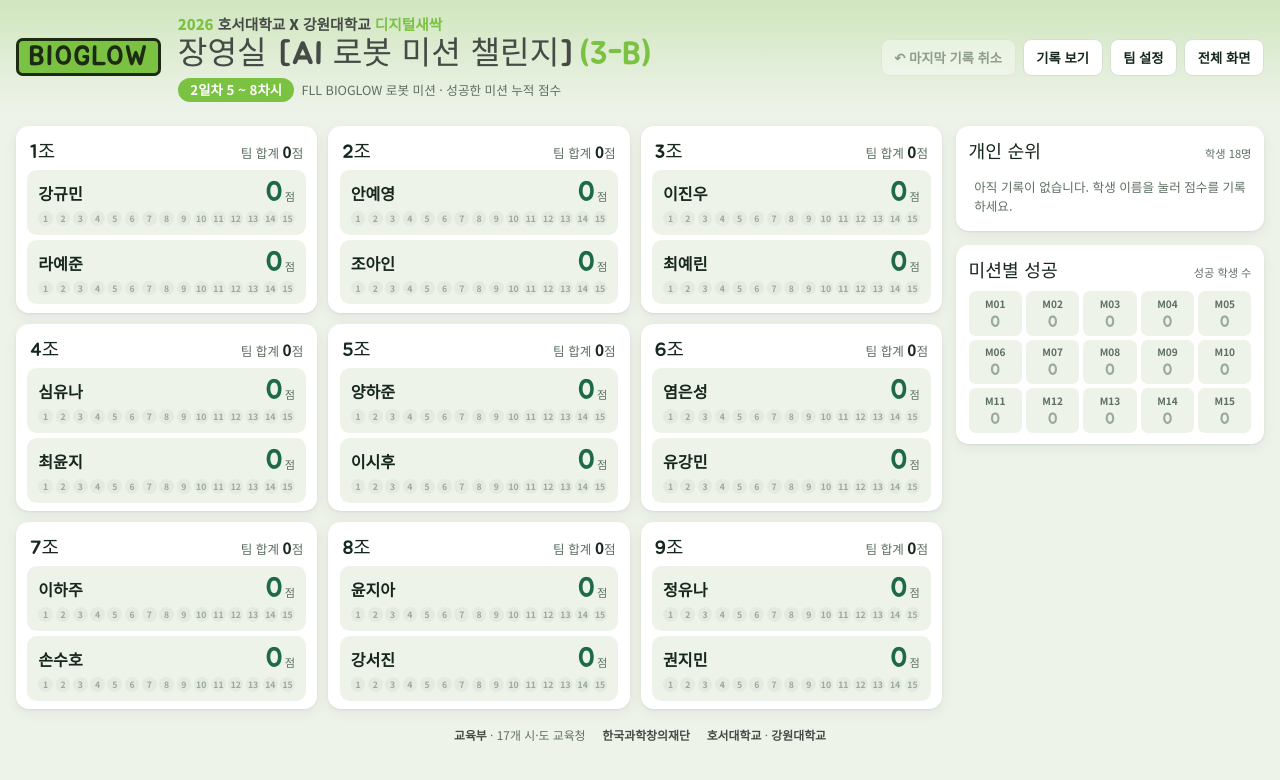
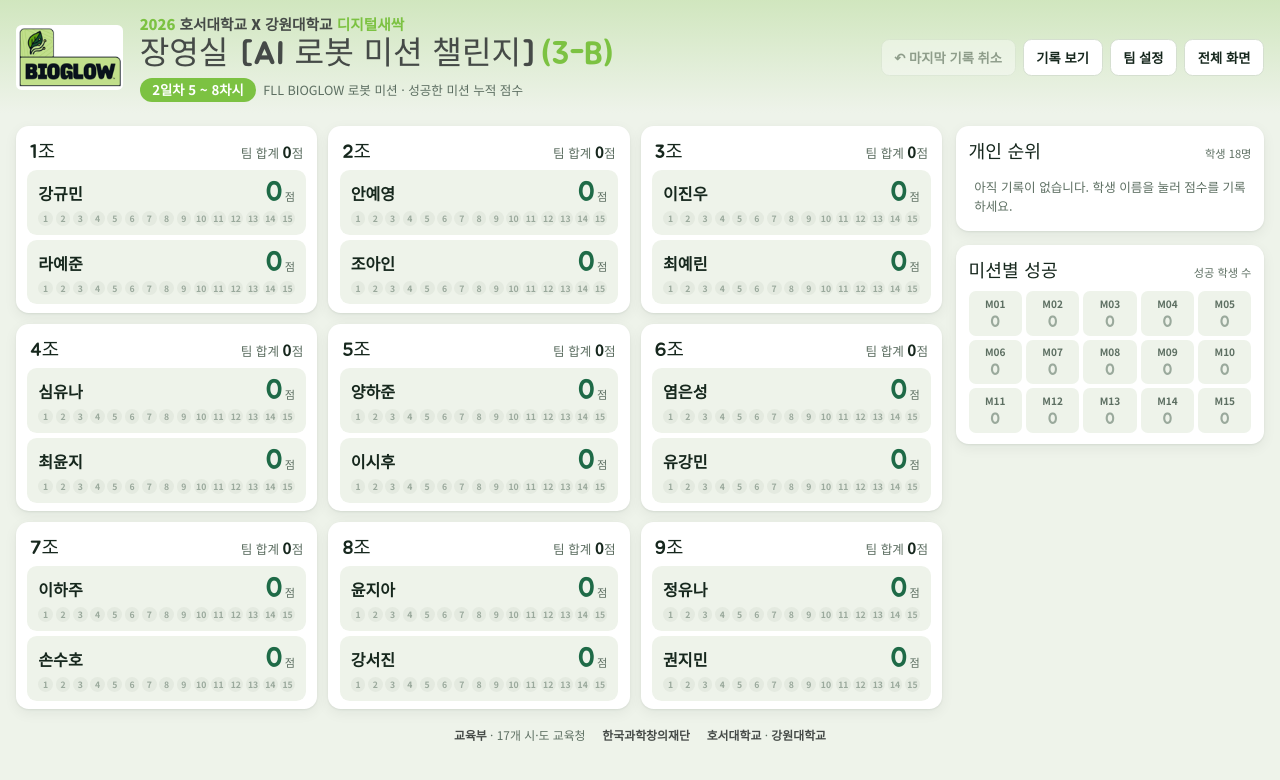
Before and after one commit to FS-ALeLE/fll1121, a plain HTML site: page index.html in a window 1280 px wide. Drawn offline with Linux system fonts and the light colour scheme.

Commit message:
Use uploaded BIOGLOW logo in header
Co-Authored-By: Claude Opus 5.5 <noreply@anthropic.com>
Claude-Session: https://claude.ai/code/session_01AqWXVJvxjnsg8fRfqkhx4c

```diff
--- a/index.html
+++ b/index.html
@@ -206,7 +206,7 @@ details.sec[open] summary{margin-bottom:.6rem}
   background:linear-gradient(180deg,color-mix(in srgb,var(--sprout) 26%,var(--bg)) 0%,var(--bg) 100%);
   display:grid;grid-template-columns:auto minmax(0,1fr) auto;gap:1.2rem;align-items:center}
 @media (max-width:1100px){.hero{grid-template-columns:auto minmax(0,1fr)}.hero .tools{grid-column:1/-1}}
-.logo{height:4.6rem;width:auto;display:block}
+.logo{height:4.6rem;width:auto;display:block;border-radius:.4rem}
 .logo-text{font-family:var(--f-display);font-size:2rem;color:#1C2B12;background:var(--sprout);border:3px solid #1C2B12;border-radius:.5rem;padding:.15rem .7rem;letter-spacing:.04em;white-space:nowrap}
 .prog{min-width:0;display:flex;flex-direction:column;gap:.15rem}
 .prog .eyebrow{font-weight:900;font-size:1.05rem;color:var(--title)}
```
Also changed, not shown: bioglow-logo.png (renamed from 로고.png).
